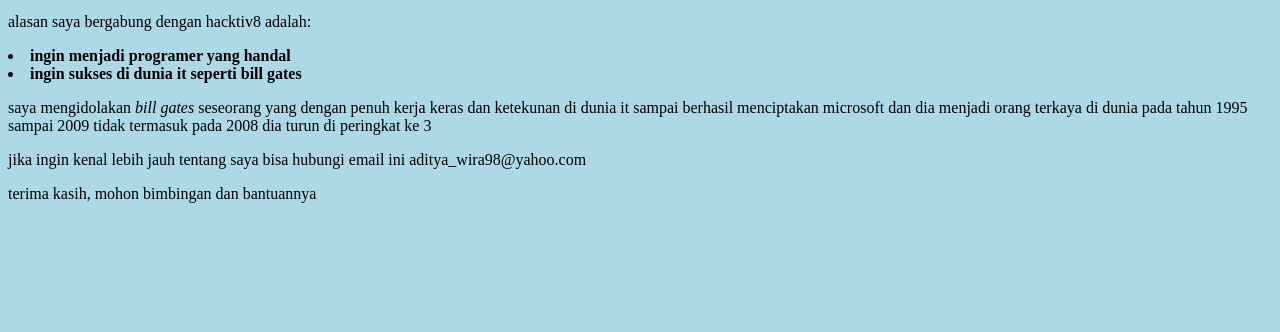
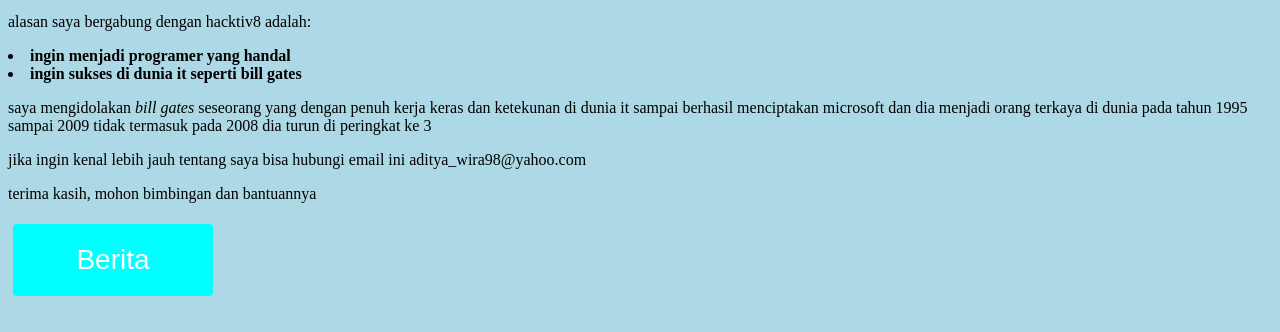
Before and after one commit to adityawira15/adityawira15.github.io, a plain HTML site: page index.html in a window 1280 px wide. Shown: the part 468-800 px from the top of the page. Drawn offline with Linux system fonts and the light colour scheme.

Commit message:
create new animation

```diff
--- a/index.html
+++ b/index.html
@@ -30,5 +30,6 @@
   <p> saya mengidolakan <i>bill gates</i> seseorang yang dengan penuh kerja keras dan ketekunan di dunia it sampai berhasil menciptakan microsoft dan dia menjadi orang terkaya di dunia pada tahun 1995 sampai 2009 tidak termasuk pada 2008 dia turun di peringkat ke 3 </p>
   <p> jika ingin kenal lebih jauh tentang saya bisa hubungi email ini aditya_wira98@yahoo.com</p>
   <p>terima kasih, mohon bimbingan dan bantuannya</p>
+  <a href="adityawira15.github.io/news/first-new.html"><button class="button" style="vertical-align:middle"><span>Berita</span></button></a>
 </body>
 </html>
--- a/style/style.css
+++ b/style/style.css
@@ -49,3 +49,42 @@ div.desc {
     padding: 15px;
     text-align: center;
 }
+.button {
+  display: inline-block;
+  border-radius: 4px;
+  background-color: cyan;
+  border: none;
+  color: #FFFFFF;
+  text-align: center;
+  font-size: 28px;
+  padding: 20px;
+  width: 200px;
+  transition: all 0.5s;
+  cursor: pointer;
+  margin: 5px;
+}
+
+.button span {
+  cursor: pointer;
+  display: inline-block;
+  position: relative;
+  transition: 0.5s;
+}
+
+.button span:after {
+  content: '»';
+  position: absolute;
+  opacity: 0;
+  top: 0;
+  right: -20px;
+  transition: 0.5s;
+}
+
+.button:hover span {
+  padding-right: 25px;
+}
+
+.button:hover span:after {
+  opacity: 1;
+  right: 0;
+}
```
